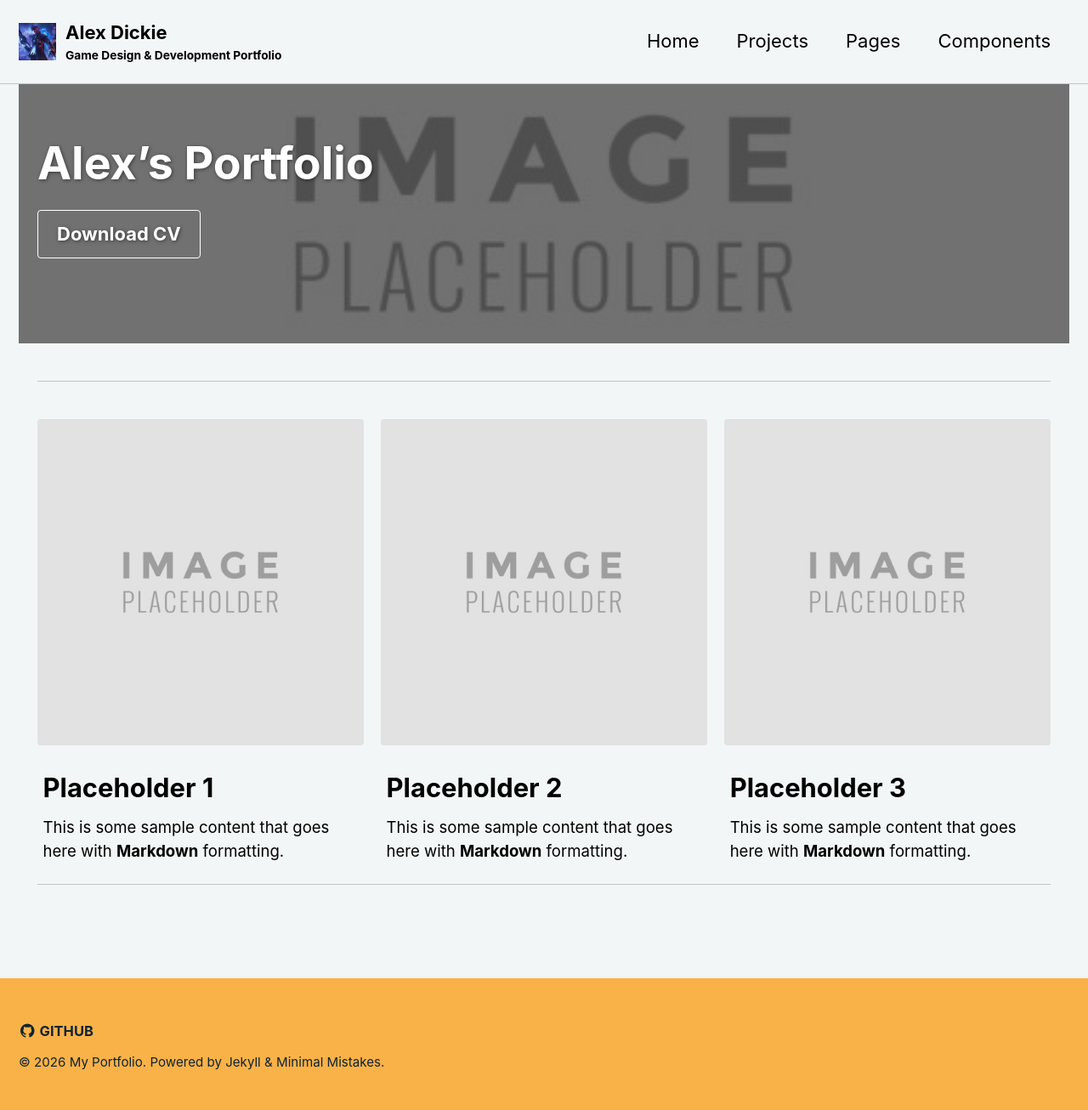
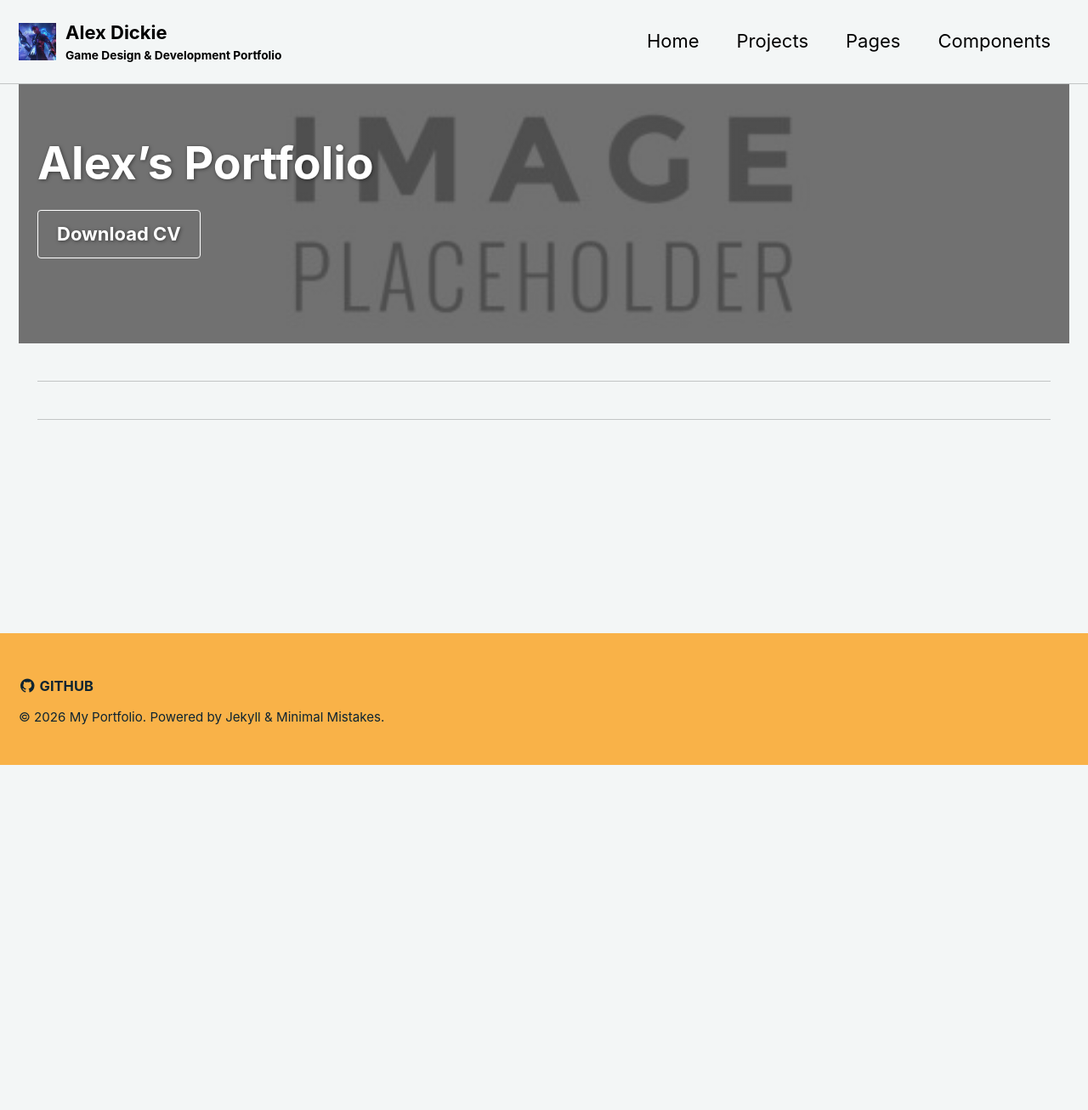
Before and after one commit to AlexUlster/AlexUlster.github.io, a Jekyll site: the page built from _pages/index.md, in a window 1280 px wide. Shown: the whole page at 85% size. Built offline with Jekyll 4.4.1, drawn with Linux system fonts in a browser that asks for light colours; after the commit the page ends 900 px from its top, so only the background shows below that.

Commit message:
Update index.md to remove placeholder content
Removed placeholder images and content from the feature row.

```diff
--- a/_pages/index.md
+++ b/_pages/index.md
@@ -16,20 +16,8 @@ excerpt: ""
 intro:
   - excerpt: ''
 feature_row:
-  - image_path: assets/images/Placeholder.jpg
-    alt: "placeholder image 1"
-    title: "Placeholder 1"
-    excerpt: "This is some sample content that goes here with **Markdown** formatting."
-
-  - image_path: assets/images/Placeholder.jpg
-    alt: "placeholder image 2"
-    title: "Placeholder 2"
-    excerpt: "This is some sample content that goes here with **Markdown** formatting."
-
-  - image_path: assets/images/Placeholder.jpg
-    alt: "placeholder image 4"
-    title: "Placeholder 3"
-    excerpt: "This is some sample content that goes here with **Markdown** formatting."
+  Let's talk about the Rick Roll phenomena...
+  {% include video id="9lP95Qo-I0" provider="youtube" %}
 ---
 
 {% include feature_row id="intro" type="center" %}
```
